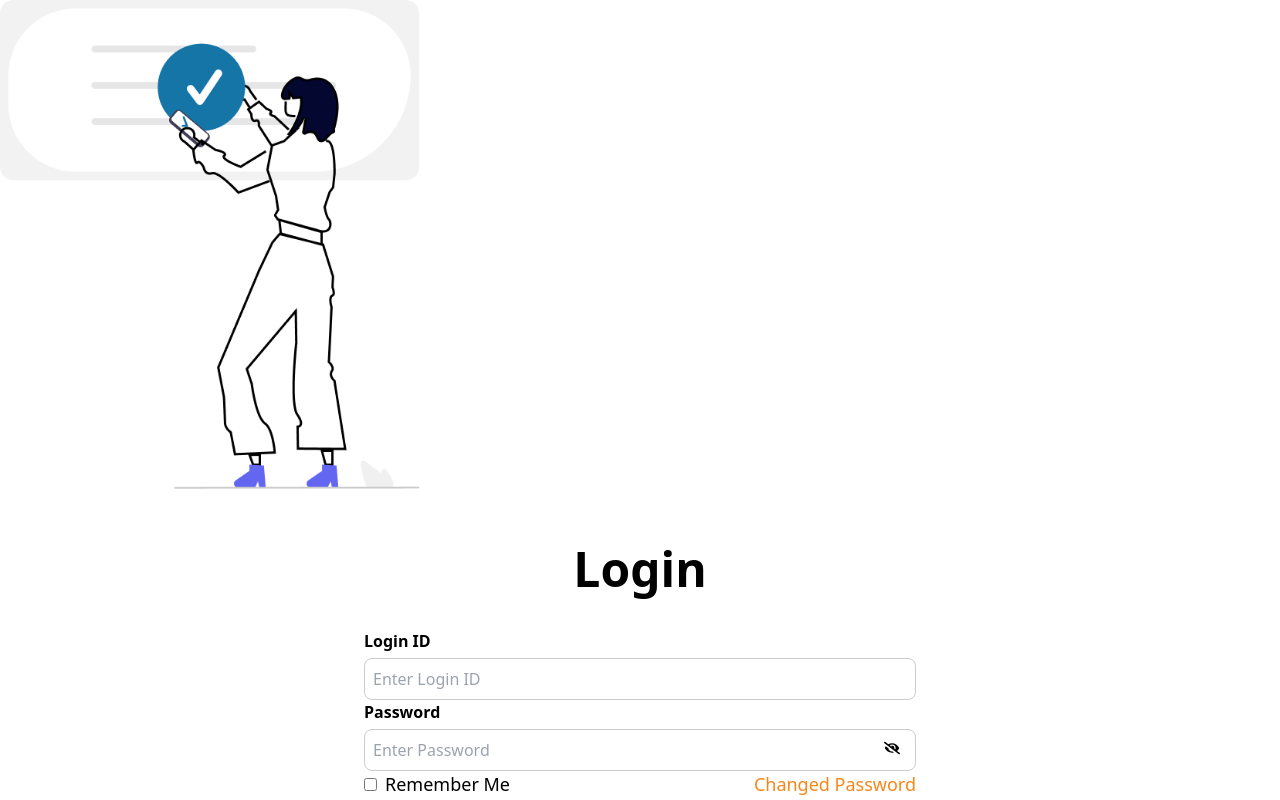
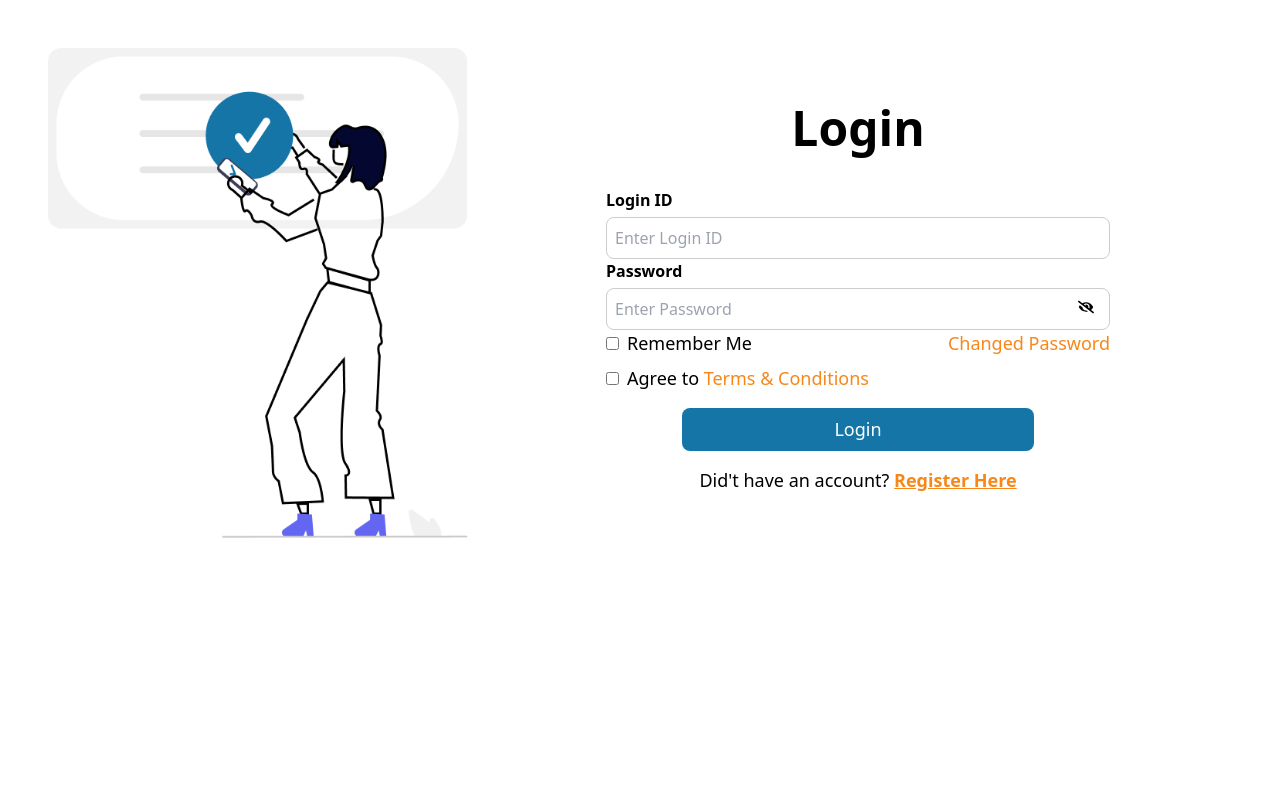
Before and after one commit to abdurrahmanrahat/react-styled-component, a React (Vite) app: page / in a window 1280 px wide. Shown: the top 800 px of the page. Built offline with nearby package versions, Linux system fonts and the light colour scheme.

Commit message:
main div

```diff
--- a/src/App.jsx
+++ b/src/App.jsx
@@ -33,6 +33,7 @@ function App() {
     font-size: 18px;
     text-decoration: underline;
     font-weight: 700;
+    cursor: pointer;
     @media (max-width: 769px) {
       font-size: 16px;
     }
@@ -149,8 +150,24 @@ function App() {
     }
   `;
 
+  // main div
+  const StyledMainDiv = styled.div`
+    margin-top: 32px;
+    margin-bottom: 32px;
+    @media (min-width: 768px) {
+      display: flex;
+      align-items: center;
+      gap: 16px;
+      margin-top: 0px;
+      margin-bottom: 0px;
+    }
+    @media (min-width: 1024px) {
+      padding: 48px;
+    }
+  `;
+
   return (
-    <div className="md:flex items-center gap-4 my-8 md:my-0 lg:p-12">
+    <StyledMainDiv>
       {/* image */}
       <StyledImgDiv>
         <StyledImgTag src={FormImg} alt="login img" />
@@ -209,7 +226,7 @@ function App() {
           </StyledBtnRegDiv>
         </StyledForm>
       </StyledFormContainer>
-    </div>
+    </StyledMainDiv>
   );
 }
 
--- a/src/index.css
+++ b/src/index.css
@@ -3,5 +3,4 @@
 @tailwind utilities;
 
 .head {
-
 }
```
